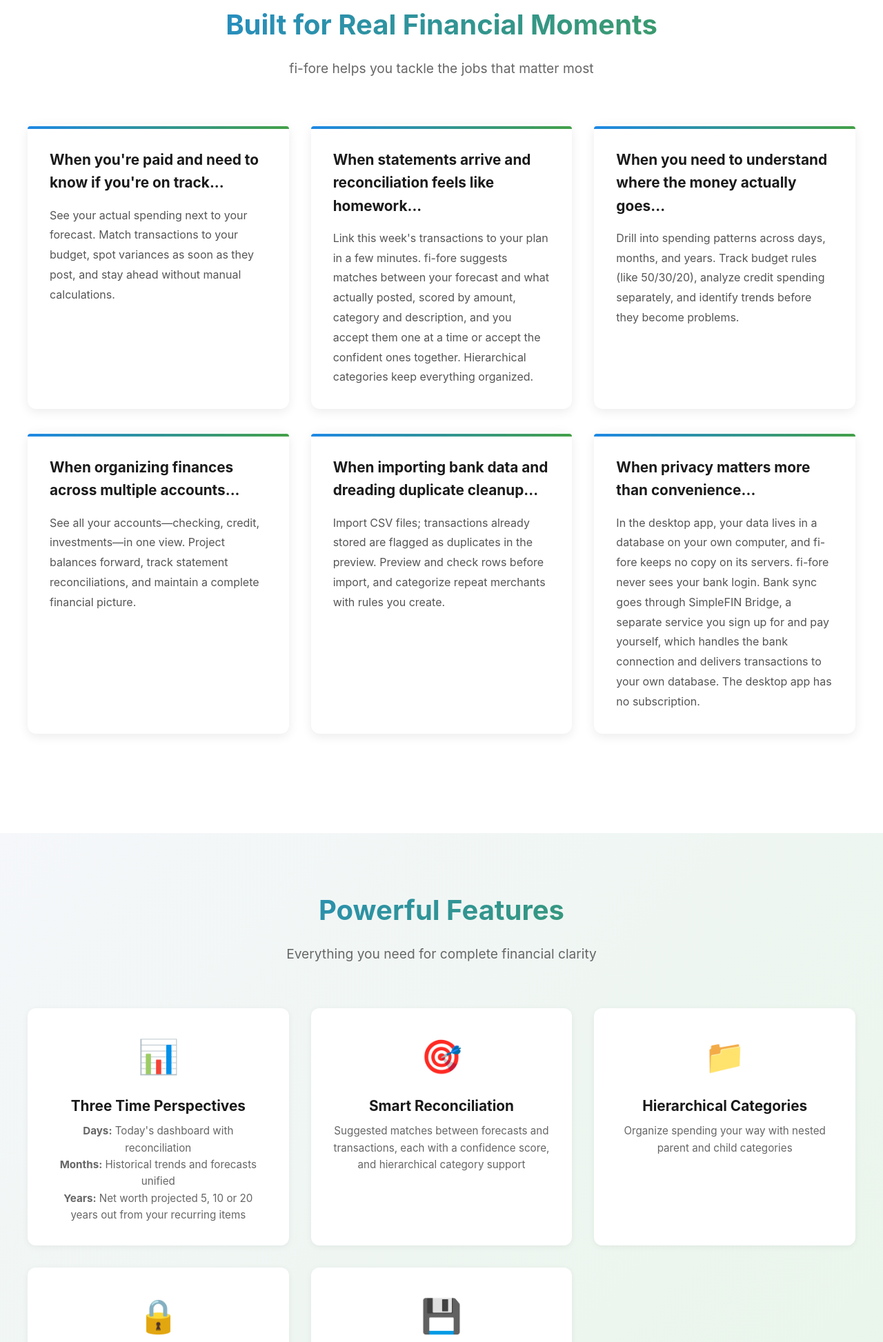
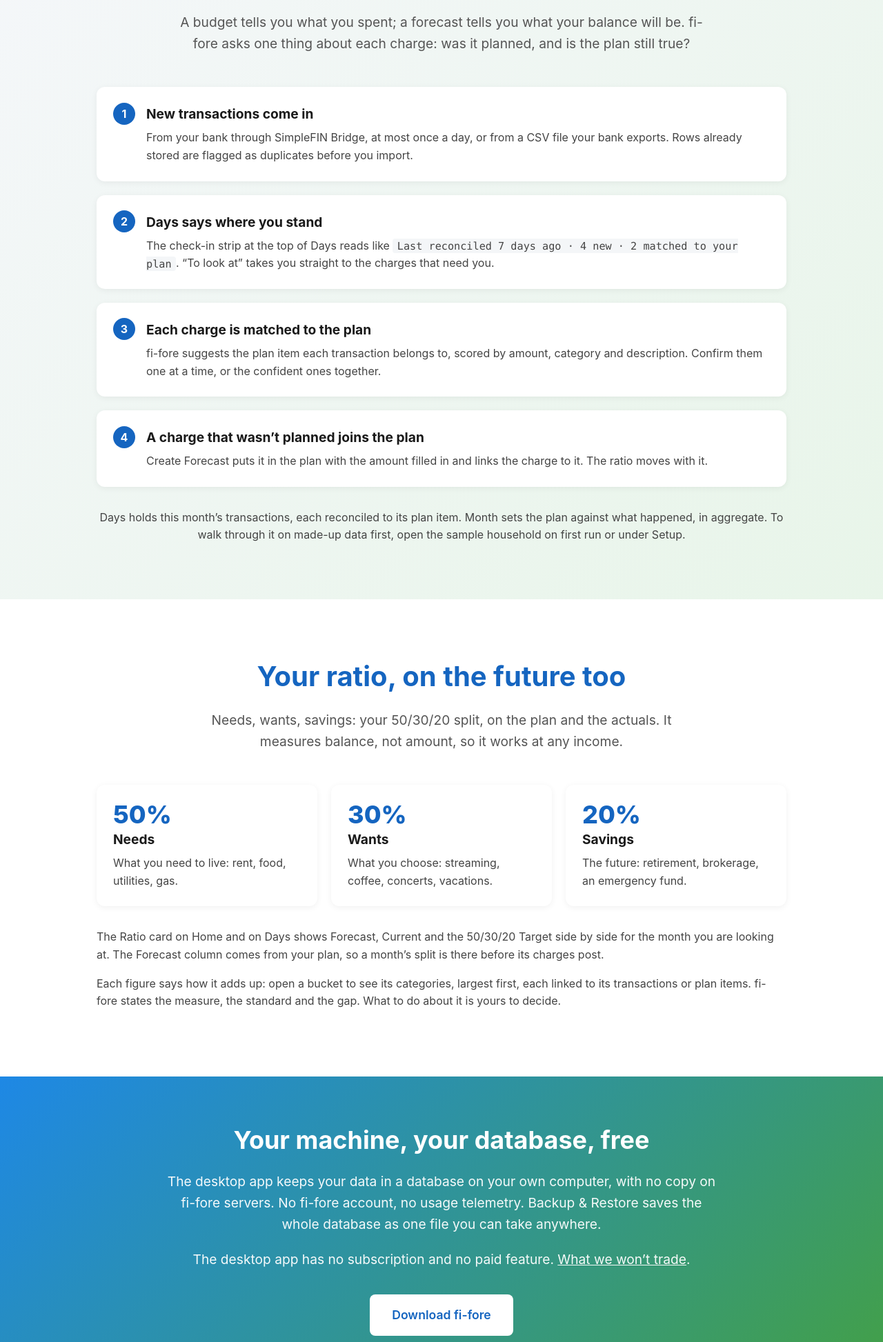
Before and after one commit to prometheusgr/fi-fore-site, a plain HTML site: page index.html in a window 1280 px wide. Shown: the part 854-2800 px from the top of the page at 69% size. Drawn offline with Linux system fonts and the light colour scheme.

Commit message:
Rewrite the home page around the weekly plan check, the ratio and free (#43)
The page led with a generic subheadline, seven job cards and six feature
cards, and promoted Years. Positioning sets a message order: the plan
checked every week, the ratio on the future too, your machine and free,
then who can read it. The hero now states the claim with one Download
CTA and a secondary link to the weekly check-in; the job and feature
grids give way to the four check-in steps and the three buckets. Days
and Month are the horizons shown. test/home.test.js pins the hero,
section order, horizons, anchors and a voice guard.

Refs #3

Co-authored-by: Claude Opus 5.5 <noreply@anthropic.com>

```diff
--- a/index.html
+++ b/index.html
@@ -4,12 +4,12 @@
     <meta charset="UTF-8" />
     <meta name="viewport" content="width=device-width, initial-scale=1.0" />
     <title>fi-fore - Your money plan for tomorrow, checked against today.</title>
-    <meta name="description" content="Your money plan for tomorrow, checked against today. Needs, wants, savings: your 50/30/20 split, on the plan and the actuals." />
+    <meta name="description" content="Your plan, checked every week: every transaction reconciled to it, with your 50/30/20 split on the plan and the actuals. On your own computer, and free." />
     <link rel="canonical" href="https://fi-fore.com/" />
     <meta property="og:type" content="website" />
     <meta property="og:site_name" content="fi-fore" />
     <meta property="og:title" content="fi-fore - Your money plan for tomorrow, checked against today." />
-    <meta property="og:description" content="Your money plan for tomorrow, checked against today. Needs, wants, savings: your 50/30/20 split, on the plan and the actuals." />
+    <meta property="og:description" content="Your plan, checked every week: every transaction reconciled to it, with your 50/30/20 split on the plan and the actuals. On your own computer, and free." />
     <meta property="og:url" content="https://fi-fore.com/" />
     <meta property="og:image" content="https://fi-fore.com/fi-fore_icon_1024x1024.png" />
     <meta name="twitter:card" content="summary" />
@@ -26,16 +26,16 @@
           Cantarell, sans-serif;
         line-height: 1.6;
         color: #1a1a1a;
+        background: #fff;
       }
 
-
       .hero {
-        min-height: 90vh;
+        min-height: 80vh;
         display: flex;
         align-items: center;
         background: linear-gradient(135deg, #1e88e5 0%, #43a047 100%);
         color: white;
-        padding: 6rem 2rem 4rem;
+        padding: 5rem 2rem 4rem;
         position: relative;
         overflow: hidden;
       }
@@ -64,14 +64,14 @@
       }
 
       .hero h1 {
-        font-size: 3.5rem;
+        font-size: 3.25rem;
         font-weight: 800;
         margin-bottom: 1.5rem;
         line-height: 1.2;
       }
 
       .hero .subheadline {
-        font-size: 1.4rem;
+        font-size: 1.35rem;
         max-width: 800px;
         margin-bottom: 2.5rem;
         opacity: 0.95;
@@ -87,7 +87,6 @@
       }
 
       .logo-container {
-        position: relative;
         width: 120px;
         height: 120px;
         flex-shrink: 0;
@@ -96,11 +95,6 @@
       .logo-bg {
         width: 100%;
         height: 100%;
-        transition: transform 0.6s ease;
-      }
-
-      .logo-container:hover .logo-bg {
-        transform: rotate(360deg);
       }
 
       .brand-name {
@@ -137,7 +131,7 @@
 
       .btn-primary {
         background: white;
-        color: #1e88e5;
+        color: #1565c0;
       }
 
       .btn-primary:hover {
@@ -159,8 +153,12 @@
         padding: 5rem 2rem;
       }
 
+      .section-alt {
+        background: linear-gradient(135deg, #f5f7fa 0%, #e8f5e9 100%);
+      }
+
       .section-container {
-        max-width: 1200px;
+        max-width: 1000px;
         margin: 0 auto;
       }
 
@@ -169,127 +167,158 @@
         font-weight: 700;
         text-align: center;
         margin-bottom: 1rem;
-        background: linear-gradient(135deg, #1e88e5 0%, #43a047 100%);
-        -webkit-background-clip: text;
-        -webkit-text-fill-color: transparent;
-        background-clip: text;
+        color: #1565c0;
       }
 
       .section-subtitle {
         text-align: center;
-        color: #666;
+        color: #555;
         font-size: 1.2rem;
-        margin-bottom: 4rem;
+        max-width: 760px;
+        margin: 0 auto 3rem;
       }
 
-      .jobs-grid {
+      .steps {
+        list-style: none;
+        counter-reset: step;
         display: grid;
-        grid-template-columns: repeat(auto-fit, minmax(300px, 1fr));
-        gap: 2rem;
-        margin-bottom: 4rem;
+        gap: 1.25rem;
       }
 
-      .job-card {
+      .steps li {
+        counter-increment: step;
         background: white;
-        padding: 2rem;
+        padding: 1.5rem 1.5rem 1.5rem 4.5rem;
         border-radius: 12px;
-        box-shadow: 0 4px 15px rgba(0, 0, 0, 0.08);
-        transition:
-          transform 0.3s,
-          box-shadow 0.3s;
-        border-top: 4px solid transparent;
-        background-clip: padding-box;
+        box-shadow: 0 2px 10px rgba(0, 0, 0, 0.06);
         position: relative;
       }
 
-      .job-card::before {
-        content: "";
+      .steps li::before {
+        content: counter(step);
         position: absolute;
-        top: 0;
-        left: 0;
-        right: 0;
-        height: 4px;
-        background: linear-gradient(135deg, #1e88e5 0%, #43a047 100%);
-        border-radius: 12px 12px 0 0;
+        left: 1.5rem;
+        top: 1.4rem;
+        width: 2rem;
+        height: 2rem;
+        border-radius: 50%;
+        background: #1565c0;
+        color: white;
+        font-weight: 700;
+        text-align: center;
+        line-height: 2rem;
       }
 
-      .job-card:hover {
-        transform: translateY(-5px);
-        box-shadow: 0 8px 25px rgba(0, 0, 0, 0.12);
+      .steps h3,
+      .bucket h3 {
+        font-size: 1.2rem;
+        margin-bottom: 0.4rem;
       }
 
-      .job-card h3 {
-        font-size: 1.3rem;
-        margin-bottom: 1rem;
-        color: #1a1a1a;
+      .steps p,
+      .bucket p,
+      .section-note {
+        color: #444;
       }
 
-      .job-card p {
-        color: #555;
-        line-height: 1.8;
+      .strip {
+        font-family: ui-monospace, SFMono-Regular, Consolas, monospace;
+        font-size: 0.95rem;
+        background: #f4f6f8;
+        padding: 0.1rem 0.4rem;
+        border-radius: 4px;
       }
 
-      .features-section {
-        background: linear-gradient(135deg, #f5f7fa 0%, #e8f5e9 100%);
+      .section-note {
+        margin-top: 2rem;
+        text-align: center;
       }
 
-      .features-grid {
+      .buckets {
         display: grid;
-        grid-template-columns: repeat(auto-fit, minmax(280px, 1fr));
-        gap: 2rem;
+        grid-template-columns: repeat(3, 1fr);
+        gap: 1.25rem;
+        margin-bottom: 2rem;
       }
 
-      .feature-card {
+      .bucket {
         background: white;
-        padding: 2rem;
+        padding: 1.5rem;
         border-radius: 12px;
-        text-align: center;
         box-shadow: 0 2px 10px rgba(0, 0, 0, 0.06);
-        transition: transform 0.3s;
       }
 
-      .feature-card:hover {
-        transform: translateY(-5px);
+      .bucket .share {
+        font-size: 2.25rem;
+        font-weight: 800;
+        color: #1565c0;
+        line-height: 1.1;
       }
 
-      .feature-icon {
-        font-size: 3rem;
+      .ratio-notes p {
         margin-bottom: 1rem;
-      }
-
-      .feature-card h3 {
-        font-size: 1.3rem;
-        margin-bottom: 0.5rem;
-        color: #1a1a1a;
-      }
-
-      .feature-card p {
-        color: #666;
-        line-height: 1.6;
-        font-size: 0.95rem;
+        color: #444;
       }
 
       .privacy-banner {
         background: linear-gradient(135deg, #1e88e5 0%, #43a047 100%);
         color: white;
         text-align: center;
-        padding: 3rem 2rem;
+        padding: 4rem 2rem;
       }
 
       .privacy-banner h2 {
-        font-size: 2rem;
+        font-size: 2.25rem;
         margin-bottom: 1rem;
       }
 
       .privacy-banner p {
         font-size: 1.2rem;
         max-width: 800px;
-        margin: 0 auto 2rem;
+        margin: 0 auto 1.25rem;
         opacity: 0.95;
       }
 
+      .privacy-banner a:not(.btn) {
+        color: white;
+      }
+
+      .privacy-banner .btn {
+        margin-top: 1rem;
+      }
+
+      .table-wrap {
+        overflow-x: auto;
+      }
+
+      .tier-table {
+        border-collapse: collapse;
+        width: 100%;
+        margin-bottom: 2rem;
+      }
+
+      .tier-table th,
+      .tier-table td {
+        border: 1px solid #ddd;
+        padding: 0.75rem;
+        text-align: left;
+        vertical-align: top;
+      }
+
+      .tier-table thead th {
+        background: #f4f6f8;
+      }
+
+      .tier-notes p {
+        margin-bottom: 1rem;
+        color: #444;
+      }
 
       @media (max-width: 768px) {
+        .hero {
+          padding: 4rem 1rem 3rem;
+        }
+
         .brand-section {
           flex-direction: column;
           text-align: center;
@@ -297,8 +326,8 @@
         }
 
         .logo-container {
-          width: 100px;
-          height: 100px;
+          width: 96px;
+          height: 96px;
         }
 
         .brand-name {
@@ -310,21 +339,32 @@
         }
 
         .hero h1 {
-          font-size: 2.5rem;
+          font-size: 2.2rem;
         }
 
         .hero .subheadline {
           font-size: 1.1rem;
         }
 
+        .section,
+        .privacy-banner {
+          padding: 3rem 1rem;
+        }
 
         .section-title {
-          font-size: 2rem;
+          font-size: 1.9rem;
         }
 
-        .jobs-grid,
-        .features-grid {
+        .buckets {
           grid-template-columns: 1fr;
+        }
+
+        .steps li {
+          padding: 1.25rem 1rem 1.25rem 3.75rem;
+        }
+
+        .steps li::before {
+          left: 1rem;
         }
       }
 /* layout:css */
@@ -366,158 +406,139 @@
           </div>
           <div>
             <div class="brand-name">fi-fore</div>
-            <div class="brand-tagline">Needs, wants, savings: your 50/30/20 split, on the plan and the actuals.</div>
+            <div class="brand-tagline">Your money plan for tomorrow, checked against today.</div>
           </div>
         </div>
-        <h1>Your money plan for tomorrow, checked against today.</h1>
+        <h1>Your plan, checked every week. Your ratio, on the future too.</h1>
         <p class="subheadline">
-          When financial decisions loom and spreadsheets fail, fi-fore helps you
-          see the full picture: reconcile what happened, understand what's
-          happening, and plan what's next—with your data kept in your own
-          database on your own computer.
+          fi-fore reconciles every transaction to a forward plan, with your
+          50/30/20 split of needs, wants and savings on both the plan and the
+          actuals, months ahead. It runs on your own computer, and it is free.
         </p>
         <div class="cta-buttons">
-          <a href="download.html" class="btn btn-primary">Download Now</a>
-          <a href="#features" class="btn btn-secondary">Learn More</a>
+          <a href="download.html" class="btn btn-primary">Download fi-fore</a>
+          <a href="#weekly-check-in" class="btn btn-secondary">See the weekly check-in</a>
         </div>
       </div>
     </section>
 
-    <section class="section">
+    <section id="weekly-check-in" class="section section-alt">
       <div class="section-container">
-        <h2 class="section-title">Built for Real Financial Moments</h2>
+        <h2 class="section-title">Your plan, checked every week</h2>
         <p class="section-subtitle">
-          fi-fore helps you tackle the jobs that matter most
+          A budget tells you what you spent; a forecast tells you what your
+          balance will be. fi-fore asks one thing about each charge: was it
+          planned, and is the plan still true?
         </p>
 
-        <div class="jobs-grid">
-          <div class="job-card">
-            <h3>When you're paid and need to know if you're on track...</h3>
+        <ol class="steps">
+          <li>
+            <h3>New transactions come in</h3>
             <p>
-              See your actual spending next to your forecast. Match transactions
-              to your budget, spot variances as soon as they post, and stay
-              ahead without manual calculations.
+              From your bank through SimpleFIN Bridge, at most once a day, or
+              from a CSV file your bank exports. Rows already stored are flagged
+              as duplicates before you import.
+            </p>
+          </li>
+          <li>
+            <h3>Days says where you stand</h3>
+            <p>
+              The check-in strip at the top of Days reads like
+              <span class="strip">Last reconciled 7 days ago &middot; 4 new &middot; 2 matched to your plan</span>.
+              &ldquo;To look at&rdquo; takes you straight to the charges that
+              need you.
+            </p>
+          </li>
+          <li>
+            <h3>Each charge is matched to the plan</h3>
+            <p>
+              fi-fore suggests the plan item each transaction belongs to, scored
+              by amount, category and description. Confirm them one at a time,
+              or the confident ones together.
+            </p>
+          </li>
+          <li>
+            <h3>A charge that wasn&rsquo;t planned joins the plan</h3>
+            <p>
+              Create Forecast puts it in the plan with the amount filled in and
+              links the charge to it. The ratio moves with it.
+            </p>
+          </li>
+        </ol>
+
+        <p class="section-note">
+          Days holds this month&rsquo;s transactions, each reconciled to its
+          plan item. Month sets the plan against what happened, in aggregate.
+          To walk through it on made-up data first, open the sample household
+          on first run or under Setup.
         </p>
       </div>
+    </section>
 
-          <div class="job-card">
-            <h3>
-              When statements arrive and reconciliation feels like homework...
-            </h3>
-            <p>
-              Link this week's transactions to your plan in a few minutes. fi-fore
-              suggests matches between your forecast and what actually posted,
-              scored by amount, category and description, and you accept them one
-              at a time or accept the confident ones together. Hierarchical categories keep everything organized.
+    <section id="ratio" class="section">
+      <div class="section-container">
+        <h2 class="section-title">Your ratio, on the future too</h2>
+        <p class="section-subtitle">
+          Needs, wants, savings: your 50/30/20 split, on the plan and the
+          actuals. It measures balance, not amount, so it works at any income.
         </p>
+
+        <div class="buckets">
+          <div class="bucket">
+            <div class="share">50%</div>
+            <h3>Needs</h3>
+            <p>What you need to live: rent, food, utilities, gas.</p>
+          </div>
+          <div class="bucket">
+            <div class="share">30%</div>
+            <h3>Wants</h3>
+            <p>What you choose: streaming, coffee, concerts, vacations.</p>
+          </div>
+          <div class="bucket">
+            <div class="share">20%</div>
+            <h3>Savings</h3>
+            <p>The future: retirement, brokerage, an emergency fund.</p>
+          </div>
         </div>
 
-          <div class="job-card">
-            <h3>
-              When you need to understand where the money actually goes...
-            </h3>
+        <div class="ratio-notes">
           <p>
-              Drill into spending patterns across days, months, and years. Track
-              budget rules (like 50/30/20), analyze credit spending separately,
-              and identify trends before they become problems.
+            The Ratio card on Home and on Days shows Forecast, Current and the
+            50/30/20 Target side by side for the month you are looking at. The
+            Forecast column comes from your plan, so a month&rsquo;s split is
+            there before its charges post.
           </p>
-          </div>
-
-          <div class="job-card">
-            <h3>When organizing finances across multiple accounts...</h3>
           <p>
-              See all your accounts—checking, credit, investments—in one view.
-              Project balances forward, track statement reconciliations, and
-              maintain a complete financial picture.
+            Each figure says how it adds up: open a bucket to see its
+            categories, largest first, each linked to its transactions or plan
+            items. fi-fore states the measure, the standard and the gap. What to
+            do about it is yours to decide.
           </p>
-          </div>
-
-          <div class="job-card">
-            <h3>When importing bank data and dreading duplicate cleanup...</h3>
-            <p>
-              Import CSV files; transactions already stored are flagged as
-              duplicates in the preview. Preview and check rows before
-              import, and categorize repeat merchants with rules you create.
-            </p>
-          </div>
-
-          <div class="job-card">
-            <h3>When privacy matters more than convenience...</h3>
-            <p>
-              In the desktop app, your data lives in a database on your own
-              computer, and fi-fore keeps no copy on its servers. fi-fore never
-              sees your bank login. Bank sync goes through SimpleFIN Bridge, a
-              separate service you sign up for and pay yourself, which handles
-              the bank connection and delivers transactions to your own
-              database. The desktop app has no subscription.
-            </p>
-          </div>
         </div>
       </div>
     </section>
 
-    <section id="features" class="section features-section">
+    <section class="privacy-banner">
       <div class="section-container">
-        <h2 class="section-title">Powerful Features</h2>
-        <p class="section-subtitle">
-          Everything you need for complete financial clarity
+        <h2>Your machine, your database, free</h2>
+        <p>
+          The desktop app keeps your data in a database on your own computer,
+          with no copy on fi-fore servers. No fi-fore account, no usage
+          telemetry. Backup &amp; Restore saves the whole database as one file
+          you can take anywhere.
         </p>
-
-        <div class="features-grid">
-          <div class="feature-card">
-            <div class="feature-icon">📊</div>
-            <h3>Three Time Perspectives</h3>
         <p>
-              <strong>Days:</strong> Today's dashboard with reconciliation<br />
-              <strong>Months:</strong> Historical trends and forecasts
-              unified<br />
-              <strong>Years:</strong> Net worth projected 5, 10 or 20 years out from your recurring items
+          The desktop app has no subscription and no paid feature.
+          <a href="values.html">What we won&rsquo;t trade</a>.
         </p>
-          </div>
-
-          <div class="feature-card">
-            <div class="feature-icon">🎯</div>
-            <h3>Smart Reconciliation</h3>
-            <p>
-              Suggested matches between forecasts and transactions, each with a
-              confidence score, and hierarchical category support
-            </p>
-          </div>
-
-          <div class="feature-card">
-            <div class="feature-icon">📁</div>
-            <h3>Hierarchical Categories</h3>
-            <p>
-              Organize spending your way with nested parent and child
-              categories
-            </p>
-          </div>
-
-          <div class="feature-card">
-            <div class="feature-icon">🔒</div>
-            <h3>Privacy First</h3>
-            <p>
-              The desktop app stores your data on your own computer, with no
-              copy on fi-fore servers. fi-fore never sees your bank login;
-              SimpleFIN Bridge handles the bank connection
-            </p>
-          </div>
-
-          <div class="feature-card">
-            <div class="feature-icon">💾</div>
-            <h3>Data Safety</h3>
-            <p>
-              Save a backup file and restore it from the app; database upgrades
-              run automatically when you update
-            </p>
-          </div>
-        </div>
+        <a href="download.html" class="btn btn-primary">Download fi-fore</a>
       </div>
     </section>
 
     <section id="privacy" class="section">
       <div class="section-container">
         <h2 class="section-title">Who can read your money, and for how long</h2>
+        <div class="table-wrap">
         <table class="tier-table">
           <thead>
             <tr>
@@ -549,6 +570,7 @@
             </tr>
           </tbody>
         </table>
+        </div>
         <div class="tier-notes">
           <p>
             Desktop and self-host cost some convenience: you run it and back it
@@ -568,20 +590,6 @@
         </div>
       </div>
     </section>
-
-    <section class="privacy-banner">
-      <div class="section-container">
-        <h2>Your Data, Your Computer, Your Privacy</h2>
-        <p>
-          The desktop app keeps your data on your own computer, with no copy on
-          fi-fore servers. fi-fore never sees your bank login; SimpleFIN
-          Bridge, a separate service you pay yourself, handles the bank
-          connection. The desktop app has no subscription.
-          <a href="values.html">What we won&rsquo;t trade</a>.
-        </p>
-        <a href="download.html" class="btn btn-primary">Download fi-fore</a>
-      </div>
-    </section>
 <!-- layout:footer -->
     <footer class="site-footer">
     <p>&copy; 2026 fi-fore. Your money plan for tomorrow, checked against today.</p>
```
Also changed, not shown: test/home.test.js (added, +59 -0 lines). Lines whose indentation alone changed are shown as unchanged.
